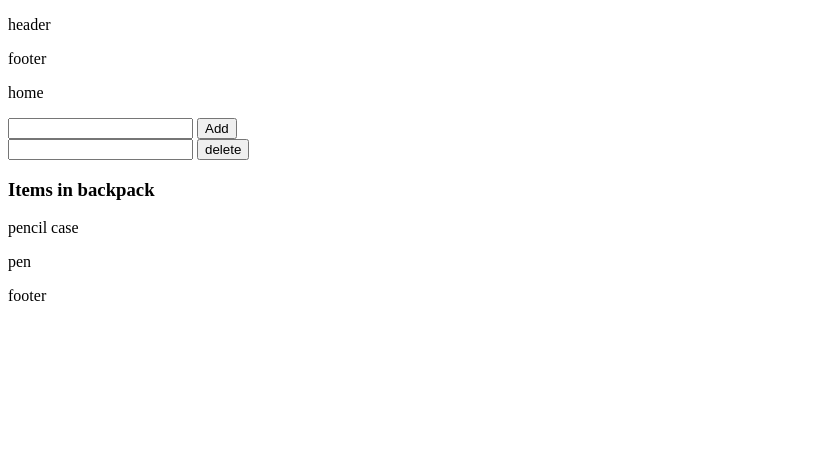
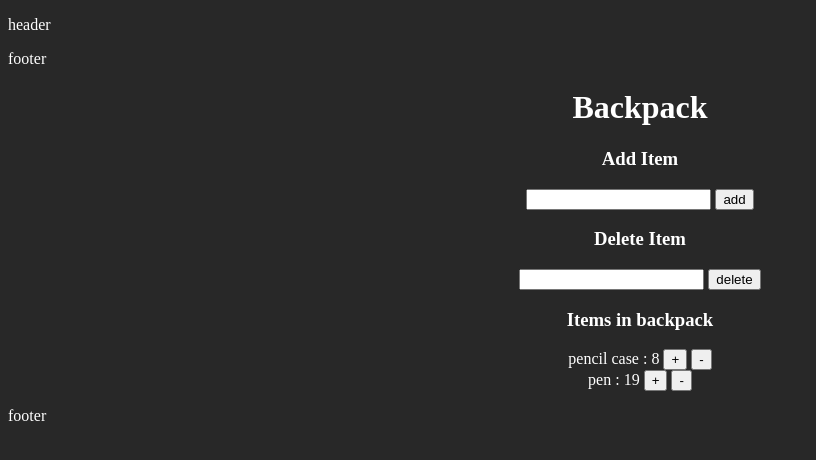
Before and after one commit to jackiejone/flask-sqlalchemy-app, a Flask app: page / in a window 1280 px wide. Shown: the top 460 px of the page, without its empty margins (0-816 px from the left). Run offline with Flask 2, Linux system fonts and the light colour scheme; data comes from the database, SQL or seed files in the repository; both versions use the stored data as it was after the commit; some libraries are stand-ins or nearby versions.

Commit message:
added delete and increment functionality

```diff
--- a/forms.py
+++ b/forms.py
@@ -1,7 +1,13 @@
-from wtforms import FlaskForm, StringField, validators, SubmitField
+from wtforms import StringField, validators, SubmitField
+from flask_wtf import FlaskForm
 
-class Add(Form):
-    item = StringField('Item', [validators.length(max=80)])
-    submit = SubmitField('Submit')
+class Add(FlaskForm):
+    item = StringField('Add Item', validators=[validators.length(min=1, max=80), validators.input_required()])
 
-    #FlaskForm or Form
+
+
+class Delete(FlaskForm):
+    item = StringField('Delete Item', validators=[validators.length(min=1, max=80), validators.input_required()])
+
+#https://flask-wtf.readthedocs.io/en/stable/quickstart.html#creating-forms
+#https://flask.palletsprojects.com/en/1.1.x/patterns/wtforms/
--- a/routes.py
+++ b/routes.py
@@ -1,44 +1,85 @@
+# Importing libraries
 import os
+from flask import Flask, render_template, request, redirect, flash
+from flask_sqlalchemy import SQLAlchemy
+from wtforms import StringField, validators, SubmitField, ValidationError
+from flask_wtf import FlaskForm
+import forms
 
-from flask import Flask, render_template, request, redirect
-
-from flask_sqlalchemy import SQLAlchemy
-
+# declaring database location
 project_dir = os.path.dirname(os.path.abspath(__file__))
 database_file = "sqlite:///{}".format(os.path.join(project_dir, "backpack_database.db"))
 
+# Declaring app, database file, and secret key
 app = Flask(__name__)
 app.config["SQLALCHEMY_DATABASE_URI"] = database_file
+app.config['SECRET_KEY'] = '6342742364SSDAYDG^T&gyu&&*&sdghhs&*&87'
 
 db = SQLAlchemy(app)
 
+# Defining database model
 class Backpack(db.Model):
     id = db.Column(db.Integer, unique=True, nullable=False, primary_key=True)
-    item = db.Column(db.String(80), unique=False, nullable=False)
-
-    def __repr__(self):
-        return self.item
+    amount = db.Column(db.Integer, nullable=False)
+    item = db.Column(db.String(80), unique=True, nullable=False)
 
 db.create_all()
 
+# Home page route
 @app.route("/", methods=["GET", "POST"])
 def home():
-    if request.form:
-        item = Backpack(item=request.form.get("item"))
-        db.session.add(item)
+    form_add = forms.Add() # Defining forms
+    form_delete = forms.Delete()
+    if form_add.validate_on_submit(): # Adding item into database,
+        item_name = form_add.item.data.strip()
+        item = Backpack(item=item_name, amount=1)
+        database_item = Backpack.query.filter_by(item=item_name).first()
+        if database_item == None: # checking if item is in database
+            db.session.add(item)
+            db.session.commit()
+        else:
+            database_item.amount = database_item.amount + 1 # Incrementing item amount if item is in database
+            db.session.commit()
+    backpack_items = Backpack.query.all()
+    return render_template("home.html", backpack_items=backpack_items, form_add=form_add, form_delete=form_delete)
+
+# Route for delete function
+@app.route('/delete', methods=["POST", "GET"])
+def delete():
+    form = forms.Delete() # Defining delete form
+    if request.method == 'POST' and form.validate():
+        item_name = form.item.data.strip()
+        backpack_item = Backpack.query.filter_by(item=item_name).first()
+        if backpack_item == None:
+            print("no such item in db")
+        elif backpack_item.amount > 1:
+            backpack_item.amount = backpack_item.amount - 1
+            db.session.commit()
+        else:
+            db.session.delete(backpack_item)
+            db.session.commit()
+    return redirect('/')
+
+@app.route('/increase', methods=["POST", "GET"])
+def increase():
+    if request.method == 'POST':
+        item = request.form.get("item_name")
+        database_item = Backpack.query.filter_by(item=item).first()
+        database_item.amount = database_item.amount + 1
         db.session.commit()
-    backpack_items = Backpack.query.all()
-    return render_template("home.html", backpack_items=backpack_items)
+    return redirect('/')
 
-@app.route('/delete', methods=["POST"])
-def delete():
-    item_name = request.form.get("item")
-    backpack_item = Backpack.query.filter_by(item=item_name).first()
-    if backpack_item == None:
-        print("no such item in db")
-    else:
-        db.session.delete(backpack_item)
-        db.session.commit()
+@app.route('/decrease', methods=["POST", "GET"])
+def decrease():
+    if request.method == 'POST':
+        item = request.form.get("item_name")
+        database_item = Backpack.query.filter_by(item=item).first()
+        if database_item.amount > 1:
+            database_item.amount = database_item.amount - 1
+            db.session.commit()
+        else:
+            db.session.delete(database_item)
+            db.session.commit()
     return redirect('/')
 
 if __name__ == "__main__":
--- a/static/css/style.css
+++ b/static/css/style.css
@@ -0,0 +1,36 @@
+html {
+    background-color: rgb(40, 40, 40);
+    color: white;
+}
+
+#wrapper {
+    margin: auto;
+    padding: auto;
+    width: 90%;
+    text-align: center;
+}
+
+.item {
+    display: block;
+}
+
+.item form {
+    display: inline-block;
+    width: auto;
+    margin: auto;
+}
+
+.item p {
+    display: inline-block;
+    width: auto;
+    margin: auto;
+}
+
+.errors {
+    list-style-type: none;
+    color: red;
+}
+
+ul {
+    padding-inline-start: 0px;
+}
--- /dev/null
+++ b/templates/formhelpers.html
@@ -0,0 +1,12 @@
+{% macro render_field(field) %}
+  <h3>{{ field.label }}</h3>
+  {% if field.errors %}
+  <ul class=errors>
+  {% for error in field.errors %}
+    <li>{{ error }}</li>
+  {% endfor %}
+  </ul>
+  {% endif %}
+  </p>
+  <p>{{ field(**kwargs)|safe }}
+{% endmacro %}
--- a/templates/home.html
+++ b/templates/home.html
@@ -1,20 +1,33 @@
 {% extends "layout.html"%}
 {% block content %}
-<p>home</p>
+<h1>Backpack</h1>
 
+{% from "formhelpers.html" import render_field %}
 <form method="POST" action="/">
-    <input type="text" name="item">
-    <input type="submit" value="Add">
+    {{ form_add.csrf_token }}
+    {{ render_field(form_add.item) }}
+    <input type="submit" value="add">
 </form>
 
 <form method="POST" action="./delete">
-    <input type="text" name="item">
+    {{ form_delete.csrf_token }}
+    {{ render_field(form_delete.item) }}
     <input type="submit" value="delete">
 </form>
 
 <h3>Items in backpack</h3>
 {% for item in backpack_items %}
-    <p>{{item}}</p>
+    <div class="item">
+        <p>{{item.item}} : {{item.amount}}</p>
+        <form method="post" action="./increase">
+            <input type="hidden" value="{{item.item}}" name="item_name">
+            <input type="submit" value="+">
+        </form>
+        <form method="post" action="./decrease">
+            <input type="hidden" value="{{item.item}}" name="item_name">
+            <input type="submit" value="-">
+        </form>
+    </div>
 {% endfor %}
 
 {% endblock %}
```
Also changed, not shown: backpack_database.db.
